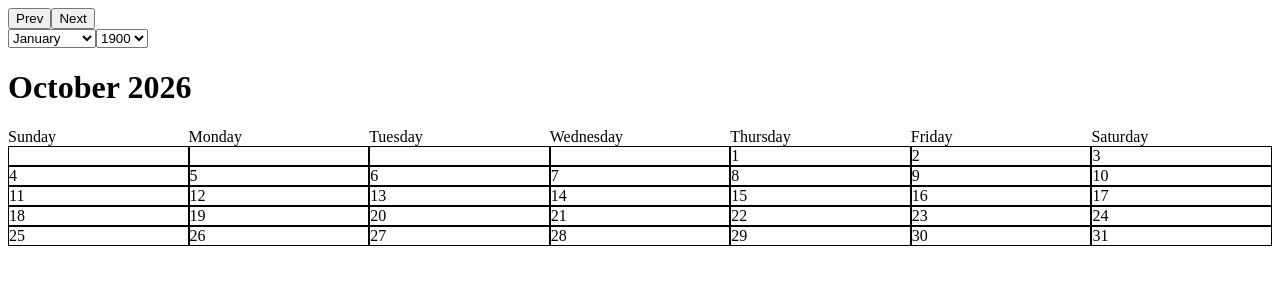
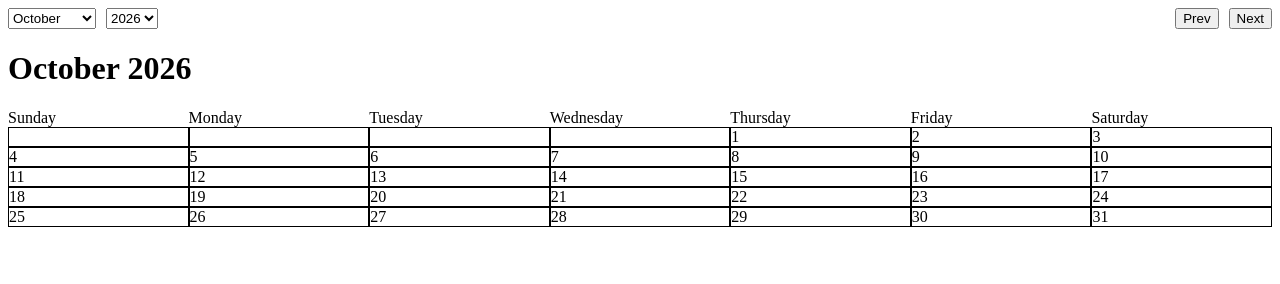
Before and after one commit to sisaymehari/Checkpoint-Sprint-3-Project, a website with bundled scripts: page index.html in a window 1280 px wide. Built offline with nearby package versions, Linux system fonts and the light colour scheme.

Commit message:
Group controls in one row and sync dropdowns with shown month and year

```diff
--- a/style.css
+++ b/style.css
@@ -7,3 +7,12 @@
 .day-box {
   border: 1px solid black;
 }
+.controls {
+  display: flex;
+  justify-content: space-between;
+}
+.nav-buttons,
+.selects {
+  display: flex;
+  gap: 10px;
+}
--- a/web.mjs
+++ b/web.mjs
@@ -66,8 +66,7 @@ function makeNavButtons() {
   nextButton.setAttribute("aria-label", "Next month");
   prevNextDiv.appendChild(nextButton);
   nextButton.addEventListener("click", handleNextClick);
-
-  calendar.before(prevNextDiv);
+  return prevNextDiv;
 }
 
 function handleNextClick() {
@@ -90,6 +89,7 @@ function handlePrevClick() {
 
 function makeMonthSelect() {
   const monthSelect = document.createElement("select");
+  monthSelect.id = "month-select";
   monthSelect.setAttribute("aria-label", "Month");
   MONTH_NAMES.forEach((month, index) => {
     const option = document.createElement("option");
@@ -97,10 +97,11 @@ function makeMonthSelect() {
     option.textContent = month;
     monthSelect.appendChild(option);
   });
-  calendar.before(monthSelect);
+  return monthSelect;
 }
 function makeYearSelect() {
   const yearSelect = document.createElement("select");
+  yearSelect.id = "year-select";
   yearSelect.setAttribute("aria-label", "Year");
 
   const firstYear = 1900;
@@ -113,7 +114,22 @@ function makeYearSelect() {
     yearSelect.appendChild(option);
   }
 
-  calendar.before(yearSelect);
+  return yearSelect;
+}
+
+function makeControls() {
+  const controls = document.createElement("div");
+  controls.classList.add("controls");
+
+  const selects = document.createElement("div");
+  selects.classList.add("selects");
+  selects.appendChild(makeMonthSelect());
+  selects.appendChild(makeYearSelect());
+
+  controls.appendChild(selects);
+  controls.appendChild(makeNavButtons());
+
+  calendar.before(controls);
 }
 
 function render() {
@@ -121,11 +137,13 @@ function render() {
   showHeader(state.year, MONTH_NAMES[state.month]);
   makeWeekDayBoxes();
   makeCalendarBoxes(state.year, state.month);
+  const yearSelect = document.querySelector("#year-select");
+  yearSelect.value = state.year;
+  const monthSelect = document.querySelector("#month-select");
+  monthSelect.value = state.month;
 }
 
 window.onload = function () {
+  makeControls();
   render();
-  makeNavButtons();
-  makeMonthSelect();
-  makeYearSelect();
 };
```
